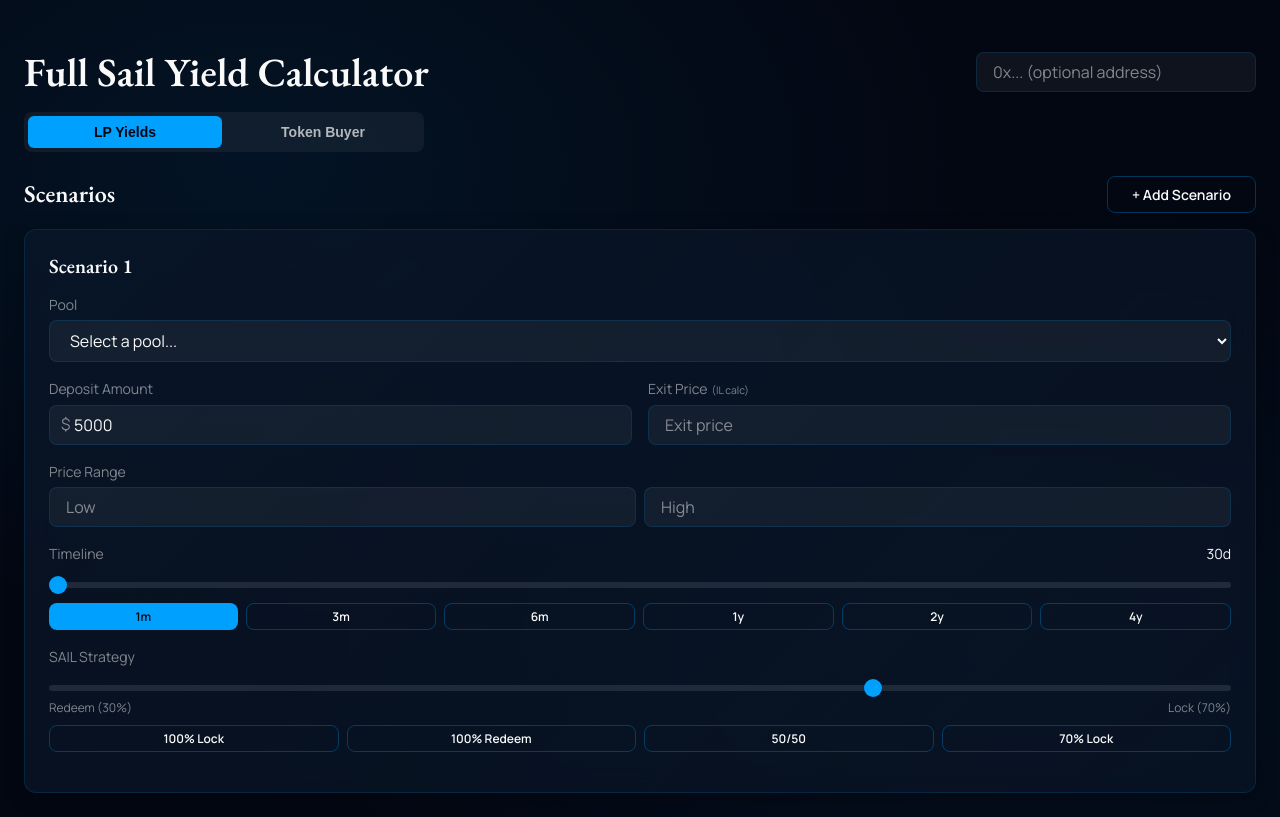
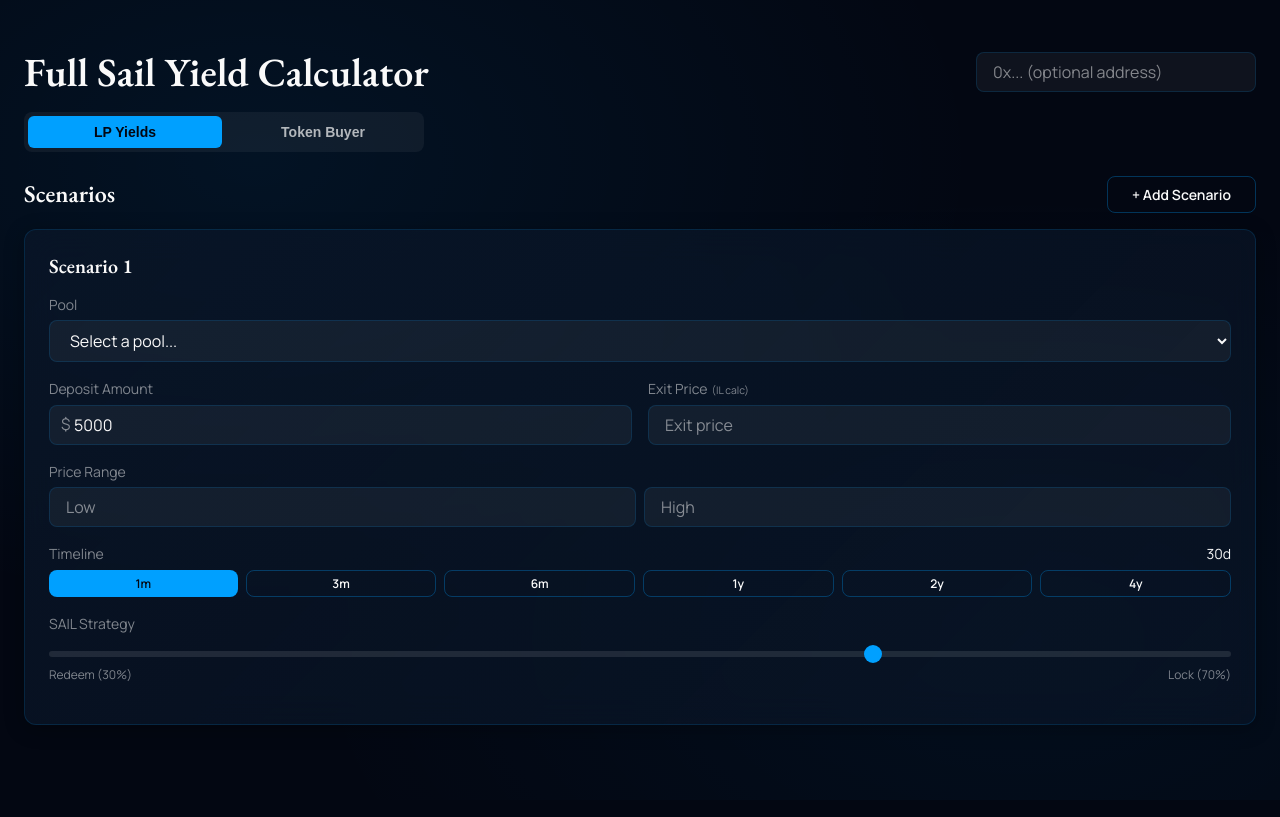
Before and after one commit to glupta/full-sail-yield-calculator, a React (Vite) app: page / in a window 1280 px wide. Built offline with nearby package versions, Linux system fonts and the light colour scheme.

Commit message:
style: simplify controls - remove timeline slider, remove lock preset buttons

```diff
--- a/src/components/ScenarioPanel.jsx
+++ b/src/components/ScenarioPanel.jsx
@@ -199,15 +199,7 @@ export default function ScenarioPanel({
                             : `${scenario.timeline}d`}
                     </span>
                 </label>
-                <input
-                    type="range"
-                    min="30"
-                    max="1460"
-                    step="1"
-                    value={scenario.timeline}
-                    onChange={(e) => onChange({ timeline: Number(e.target.value) })}
-                />
-                <div className="flex gap-sm mt-sm">
+                <div className="flex gap-sm">
                     {[
                         { label: '1m', days: 30 },
                         { label: '3m', days: 90 },
@@ -243,18 +235,6 @@ export default function ScenarioPanel({
                 <div className="flex justify-between text-muted" style={{ fontSize: '0.75rem' }}>
                     <span>Redeem ({100 - scenario.osailStrategy}%)</span>
                     <span>Lock ({scenario.osailStrategy}%)</span>
-                </div>
-                <div className="flex gap-sm mt-sm">
-                    {Object.values(STRATEGY_PRESETS).map(preset => (
-                        <button
-                            key={preset.name}
-                            className="btn btn-secondary"
-                            onClick={() => onChange({ osailStrategy: preset.lockPct * 100 })}
-                            style={{ flex: 1, padding: '4px 8px', fontSize: '0.75rem' }}
-                        >
-                            {preset.name}
-                        </button>
-                    ))}
                 </div>
             </div>
 
```
